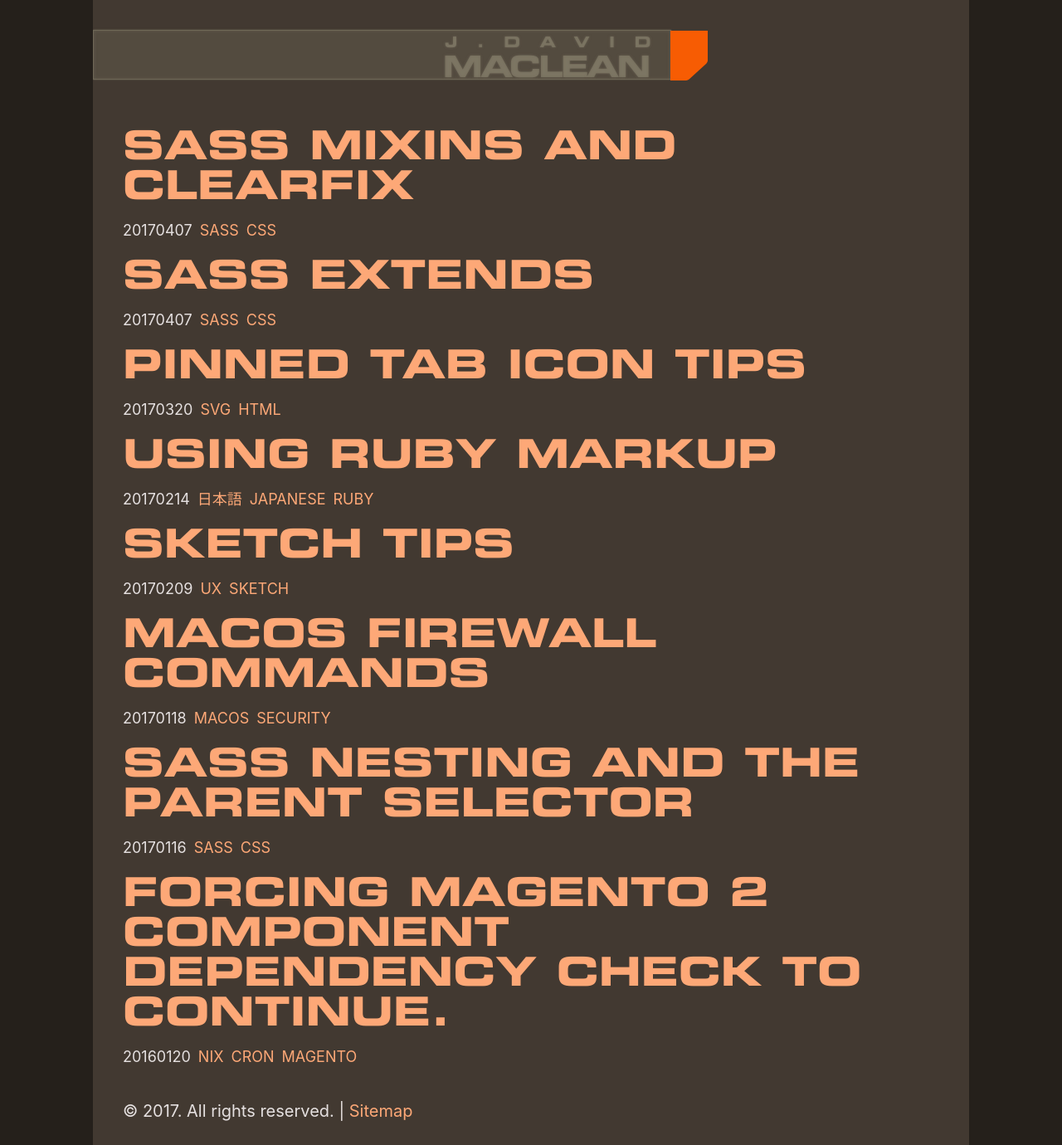
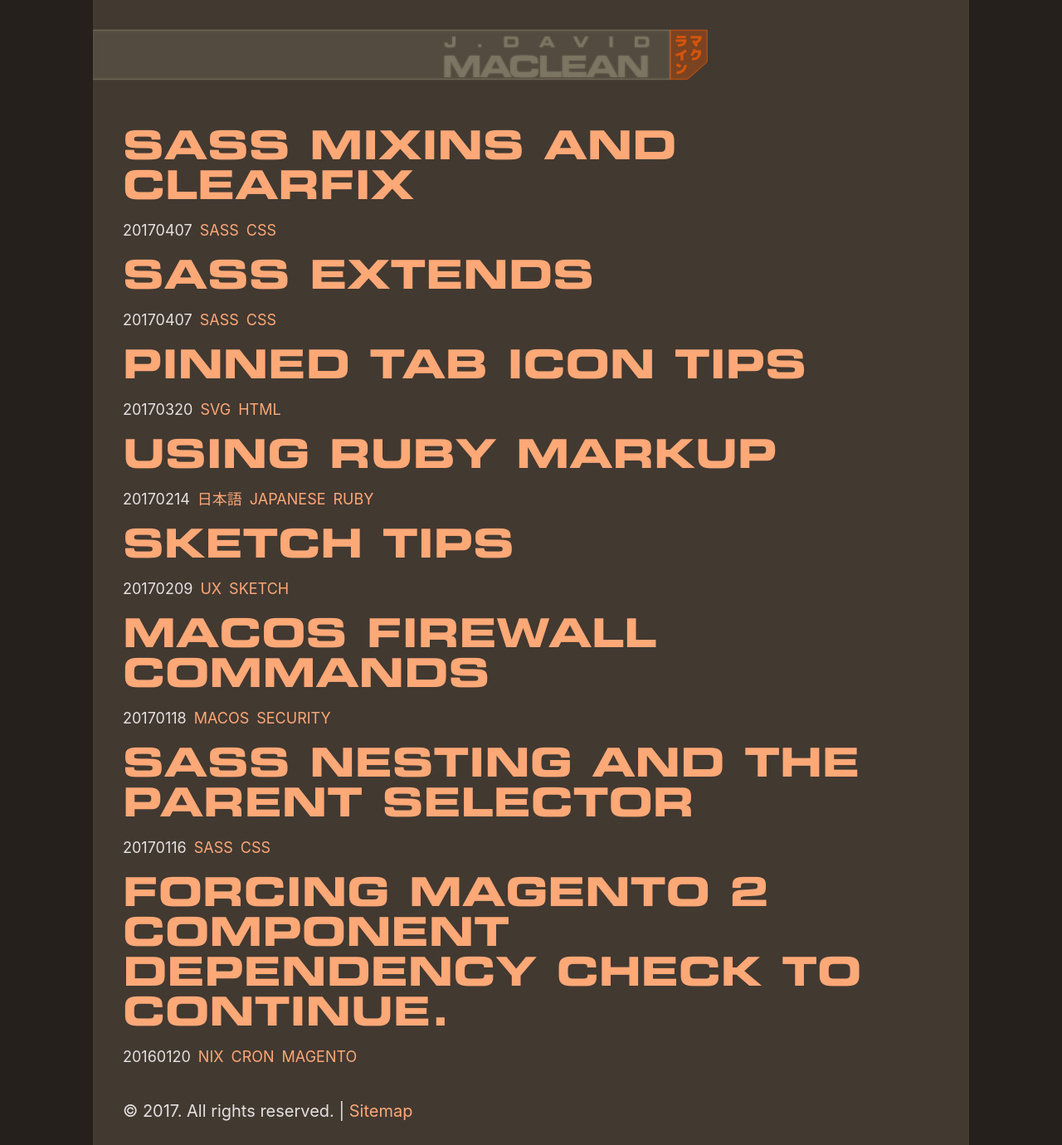
Before and after one commit to sansSpoon/sansSpoon.github.io, a Jekyll site: the page built from _pages/index.md, in a window 1280 px wide and 1380 px high. Shown: the whole window at 83% size. Built offline with Jekyll 4.4.1, drawn with Linux system fonts in a browser that asks for light colours; some web fonts are replaced.

Commit message:
add v1 svg neo-n - what a nightmare

```diff
--- a/_includes/header.html
+++ b/_includes/header.html
@@ -1,10 +1,69 @@
 <header class="site-header">
 	<div class="fixed-strip">
 		<div class="strip">
-			<h1><span class="first">J.David</span><br>
-				 M<span class="kern">a</span>clean</h1>
-		<svg class="toggle" width="60px" height="80px" viewBox="0 0 60 80" xmlns="http://www.w3.org/2000/svg"><title>toggle</title><path class="polygon" d="M60 0H0v80h25.257c1.82 0 3.577-.686 4.92-1.922l27.448-25.24C59.138 51.444 60 49.477 60 47.414V0z" fill="#F75C03" fill-rule="evenodd"/></svg>
-		</div>
+			<h1><span class="first">J.David</span><br>M<span class="kern">a</span>clean</h1>
+		<svg id="neo-n" viewBox="0 0 86 106">
+			<defs>
+				<filter x="-5.8%" y="-4.4%" width="111.7%" height="108.8%" filterUnits="objectBoundingBox" id="box-shadow">
+					<feMorphology radius="0.5" operator="dilate" in="SourceAlpha" result="shadowSpreadOuter1"/>
+					<feOffset in="shadowSpreadOuter1" result="shadowOffsetOuter1"/>
+					<feGaussianBlur stdDeviation="1" in="shadowOffsetOuter1" result="shadowBlurOuter1"/>
+					<feComposite in="shadowBlurOuter1" in2="SourceAlpha" operator="out" result="shadowBlurOuter1"/>
+					<feFlood flood-color="rgba(247, 92, 3, .61)" result="shadowColor"/>
+					<feComposite in="shadowColor" in2="shadowBlurOuter1" operator="in"/>
+				</filter>
+				<filter x="-7.5%" y="-5.6%" width="115.0%" height="111.2%" filterUnits="objectBoundingBox" id="box-shadow-inset">
+					<feGaussianBlur stdDeviation="2" in="SourceAlpha" result="shadowBlurInner1"/>
+					<feOffset in="shadowBlurInner1" result="shadowOffsetInner1"/>
+					<feComposite in="shadowOffsetInner1" in2="SourceAlpha" operator="arithmetic" k2="-1" k3="1" result="shadowInnerInner1"/>
+					<feFlood flood-color="rgba(247, 92, 3, .37)" result="shadowColor"/>
+					<feComposite in="shadowColor" in2="shadowInnerInner1" operator="in"/>
+				</filter>
+				<filter x="-17%" y="-17%" width="134%" height="134%" filterUnits="objectBoundingBox" id="text-shadow">
+					<feOffset in="SourceAlpha" result="shadowOffsetOuter1"/>
+					<feGaussianBlur stdDeviation="1" in="shadowOffsetOuter1" result="shadowBlurOuter1"/>
+					<feComposite in="shadowBlurOuter1" in2="SourceAlpha" operator="out" result="shadowBlurOuter1"/>
+					<feFlood flood-color="rgba(247, 92, 3, .53)" result="shadowColor"/>
+					<feComposite in="shadowColor" in2="shadowBlurOuter1" operator="in"/>
+				</filter>
+				<filter x="-34.2%" y="-25.6%" width="168.3%" height="151.2%" filterUnits="objectBoundingBox" id="box-shadow-lit">
+					<feMorphology radius="0.5" operator="dilate" in="SourceAlpha" result="shadowSpreadOuter1"/>
+					<feOffset in="shadowSpreadOuter1" result="shadowOffsetOuter1"/>
+					<feGaussianBlur stdDeviation="6" in="shadowOffsetOuter1" result="shadowBlurOuter1"/>
+					<feComposite in="shadowBlurOuter1" in2="SourceAlpha" operator="out" result="shadowBlurOuter1"/>
+					<feFlood flood-color="rgba(247, 92, 3, .61)" result="shadowColor1"/>
+					<feComposite in="shadowColor1" in2="shadowBlurOuter1" operator="in"/>
+				</filter>
+
+				<path d="M60 0H0v80h25.827c1.457 0 2.865-.53 3.96-1.492L57.96 53.76c1.297-1.138 2.04-2.78 2.04-4.507V0z" id="neo-n-p"/>
+				<path d="M18.16 57.288l-2.027 3.627c-2.077-1.053-4.28-2.12-6.614-3.2l1.92-3.627c2.303 1.024 4.543 2.09 6.72 3.2zm5.226-1.067l3.84.855c-.768 4.366-2.5 7.694-5.195 9.984-2.694 2.29-6.51 3.654-11.444 4.095l-.64-3.947c4.067-.412 7.132-1.46 9.195-3.147 2.063-1.684 3.478-4.297 4.246-7.84z" id="n"/>
+				<path d="M24.834 31.413l2.453 2.88c-1.72 1.564-3.712 2.958-5.973 4.18v10.433H16.94V40.48c-2.46.924-4.913 1.564-7.36 1.92l-.64-3.734c2.987-.412 5.88-1.258 8.683-2.538 2.802-1.28 5.206-2.852 7.21-4.715z" id="i"/>
+				<path d="M10.696 13.053V9.427h14.507v3.626H10.696zm11.072 5.654H9.203V15.08h17.173v.64c0 3.612-1.102 6.336-3.307 8.17-2.205 1.835-5.654 2.845-10.347 3.03l-.64-3.627c2.858-.114 5.06-.537 6.602-1.27 1.543-.732 2.57-1.837 3.083-3.316z" id="ra"/>
+				<path d="M35.763 42.35l-2.88-2.453c1.194-1.208 2.19-2.616 2.986-4.224.796-1.607 1.293-3.185 1.493-4.736l3.946.214c-.072.598-.157 1.167-.257 1.707h9.11v.64c0 3.5-.512 6.344-1.536 8.534-1.024 2.19-2.585 3.844-4.683 4.96-2.098 1.117-4.86 1.81-8.288 2.08l-.64-3.626c3.655-.384 6.28-1.223 7.872-2.517 1.593-1.294 2.546-3.442 2.86-6.443h-5.825c-.925 2.09-2.312 4.046-4.16 5.867z" id="ku"/>
+				<path d="M33.31 13.587V9.853h17.6v3.734c-.698 1.848-1.636 3.44-2.817 4.778-1.18 1.337-2.766 2.574-4.757 3.712.94 1.35 1.58 2.29 1.92 2.816l-3.627 2.24c-1.95-2.873-4.01-5.788-6.187-8.746l3.52-2.347c.896 1.195 1.543 2.07 1.94 2.624 2.604-1.437 4.43-3.13 5.484-5.077H33.31z" id="ma"/>
+			</defs>
+			<g id="neo-n-s" transform="translate(13 13)" fill="none" fill-rule="evenodd">
+				<g id="poly">
+					<use id="poly-off" fill="black" filter="url(#box-shadow)" xlink:href="#neo-n-p"/>
+					<use id="poly-on" fill="black" filter="url(#box-shadow-lit)" xlink:href="#neo-n-p"/>
+					<use fill-opacity="0.31" fill="#F75C03" xlink:href="#neo-n-p"/>
+					<use fill="black" filter="url(#box-shadow-inset)" xlink:href="#neo-n-p"/>
+					<use stroke-opacity="0.73" stroke="#F75C03" stroke-width="1" xlink:href="#neo-n-p"/>
+				</g>
+				<g id="text">
+					<use fill="black" filter="url(#text-shadow)" xlink:href="#n"/>
+					<use fill-opacity="0.73" fill="#F75C03" xlink:href="#n"/>
+					<use fill="black" filter="url(#text-shadow)" xlink:href="#i"/>
+					<use fill-opacity="0.73" fill="#F75C03" xlink:href="#i"/>
+					<use fill="black" filter="url(#text-shadow)" xlink:href="#ra"/>
+					<use fill-opacity="0.73" fill="#F75C03" xlink:href="#ra"/>
+					<use fill="black" filter="url(#text-shadow)" xlink:href="#ku"/>
+					<use fill-opacity="0.73" fill="#F75C03" xlink:href="#ku"/>
+					<use fill="black" filter="url(#text-shadow)" xlink:href="#ma"/>
+					<use fill-opacity="0.73" fill="#F75C03" xlink:href="#ma"/>
+				</g>
+			</g>
+		</svg>
 	</div>
 </header>
 <div class="site-header-bg">
--- a/_sass/_controlstrip.scss
+++ b/_sass/_controlstrip.scss
@@ -30,7 +30,7 @@ $strip-height: 120px;
 
 .strip {
 	position: absolute;
-	left: 0;
+	left: -1px;
 	top: 1.5rem;
 	z-index: 1000;
 
@@ -99,19 +99,30 @@ $strip-height: 120px;
 	width: min-intrinsic;
 }
 
-.toggle {
-	width: 45px;
-	height: 60px;
-	top:0px;
+#neo-n {
+	width: 64px;
+	height: 94px;
+	top:-18px;
 	position: absolute;
-	right: -45px;
+	right: -55px;
+}
 
-}
-.polygon {
+#neo-n-s {
 	cursor: pointer;
 }
-.polygon:hover {
+#neo-n-s #poly-off {
+	opacity: 1;
+}
+#neo-n-s #poly-on {
+	opacity: 0;
+}
+#neo-n-s:hover #poly-off {
 	@media (hover) {
-		fill: darken($wpOrange, 30%);
+		opacity: 0;
 	}
 }
+#neo-n-s:hover #poly-on {
+	@media (hover) {
+		opacity: 1;
+	}
+}
--- a/assets/js/ux.js
+++ b/assets/js/ux.js
@@ -1,5 +1,5 @@
 
-var	controlButton = document.querySelector('.polygon'),
+var	controlButton = document.getElementById('neo-n-s'),
 	controlStrip = document.querySelector('.strip'),
 	csWidth = controlStrip.getBoundingClientRect().width,
 	csState = "open";
```
